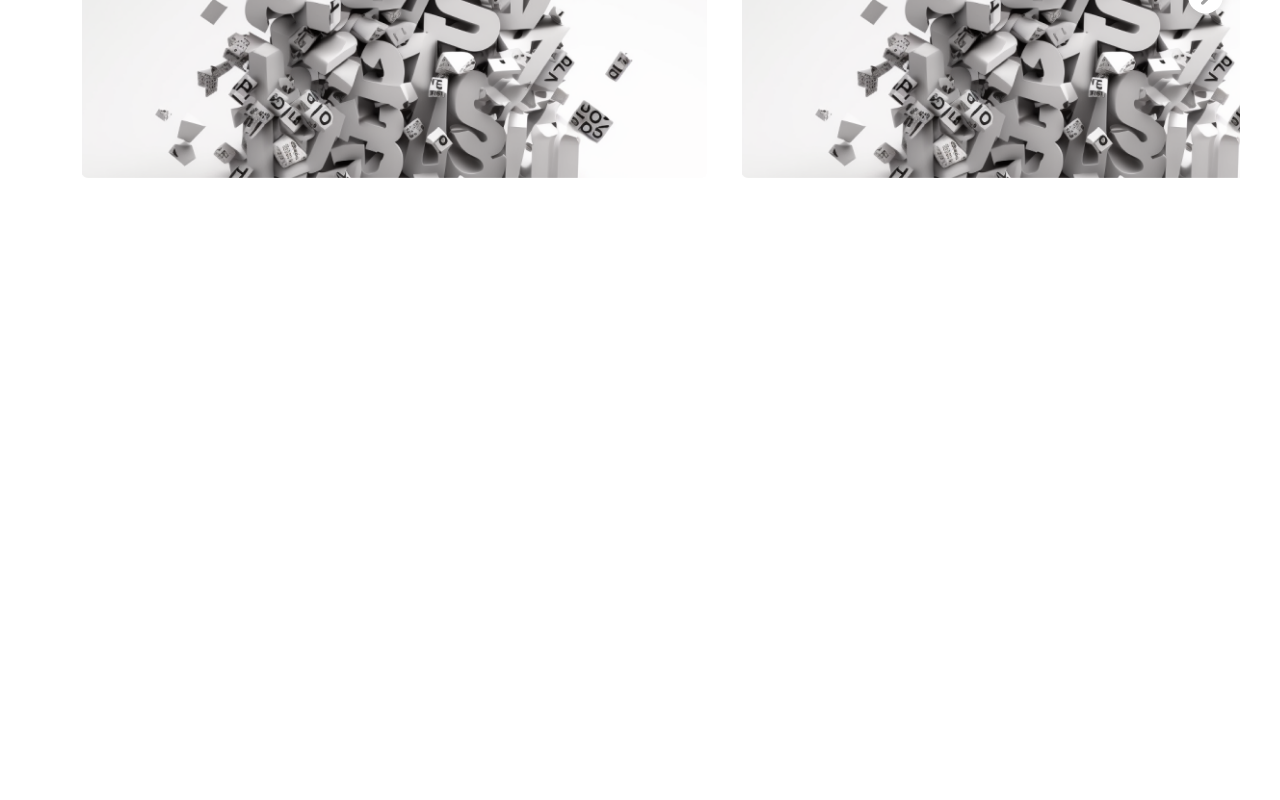
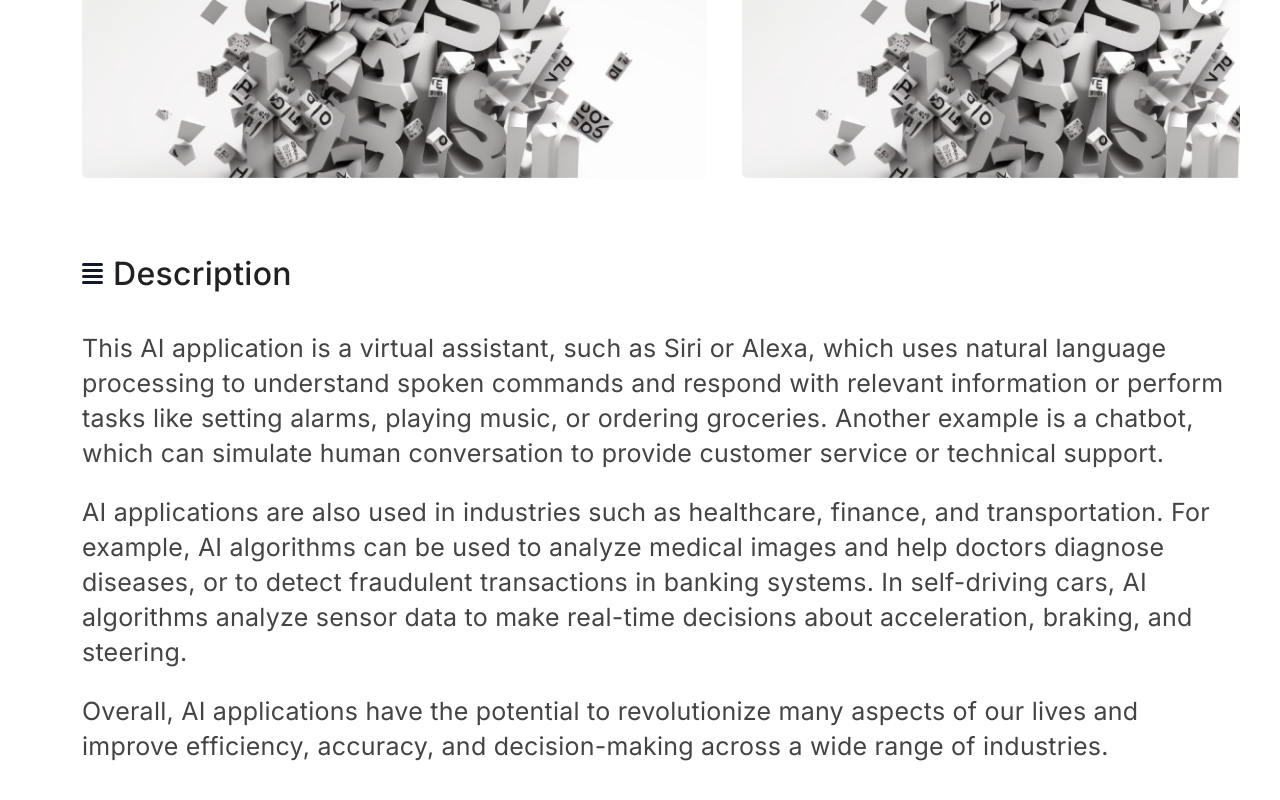
Before and after one commit to onattech/aibox, a React (Vite) app: page / in a window 1280 px wide. Shown: the part 929-1729 px from the top of the page. Built offline with nearby package versions, Linux system fonts and the light colour scheme; a web font is replaced by a local one.

Commit message:
Description ready

```diff
--- a/src/App.jsx
+++ b/src/App.jsx
@@ -9,6 +9,7 @@ import NavBar from './Components/NavBar'
 import ProductSummary from './Components/ProductSummary'
 import ProductStats from './Components/ProductStats'
 import ProductImages from './Components/ProductImages'
+import Description from './Components/Description'
 
 function App() {
     // const [count, setCount] = React.useState(0)
@@ -29,6 +30,7 @@ function App() {
                 <ProductSummary />
                 <ProductStats />
                 <ProductImages />
+                <Description />
                 <Box sx={{ height: '1000px' }} />
             </Box>
         </Box>
--- /dev/null
+++ b/src/Components/Description.jsx
@@ -0,0 +1,91 @@
+// import * as React from 'react'
+
+// ** MUI Components
+import Box from '@mui/material/Box'
+import Typography from '@mui/material/Typography'
+
+// ** Local Assets
+import stack from '../assets/stack.svg'
+
+export default function Description() {
+    return (
+        <Container>
+            {/* Title */}
+            <Box display="flex" alignItems="center" mb={{ xs: '15px', md: '40px' }}>
+                <Box component="img" src={stack} alt="stack" sx={{ height: { xs: '11px', md: '100%' } }} />
+                <Title>Description</Title>
+            </Box>
+
+            <Paragraph>
+                This AI application is a virtual assistant, such as Siri or Alexa, which uses natural language
+                processing to understand spoken commands and respond with relevant information or perform tasks like
+                setting alarms, playing music, or ordering groceries. Another example is a chatbot, which can simulate
+                human conversation to provide customer service or technical support.
+            </Paragraph>
+
+            <br />
+
+            <Paragraph>
+                AI applications are also used in industries such as healthcare, finance, and transportation. For
+                example, AI algorithms can be used to analyze medical images and help doctors diagnose diseases, or to
+                detect fraudulent transactions in banking systems. In self-driving cars, AI algorithms analyze sensor
+                data to make real-time decisions about acceleration, braking, and steering.
+            </Paragraph>
+
+            <br />
+
+            <Paragraph>
+                Overall, AI applications have the potential to revolutionize many aspects of our lives and improve
+                efficiency, accuracy, and decision-making across a wide range of industries.
+            </Paragraph>
+        </Container>
+    )
+}
+
+// ** Styled Components
+function Container({ children }) {
+    return (
+        <Box
+            sx={{
+                flexGrow: 1,
+                ml: { xs: '16px', md: '82px' },
+                mr: { xs: '16px', md: '40px' },
+                mt: { xs: '31px', md: '78px' },
+            }}
+        >
+            {children}
+        </Box>
+    )
+}
+
+function Title({ children }) {
+    return (
+        <Typography
+            sx={{
+                fontFamily: 'Inter',
+                fontWeight: 500,
+                fontSize: { xs: '1rem', md: '2rem' },
+                lineHeight: '35px',
+                ml: '10px',
+            }}
+        >
+            {children}
+        </Typography>
+    )
+}
+
+function Paragraph({ children }) {
+    return (
+        <Typography
+            sx={{
+                fontFamily: 'Inter',
+                fontWeight: 400,
+                fontSize: { xs: '0.75rem', md: '1.5625rem' },
+                lineHeight: { xs: '24px', md: '35px' },
+                color: '#454444',
+            }}
+        >
+            {children}
+        </Typography>
+    )
+}
```
Also changed, not shown: src/assets/stack.svg (added).
